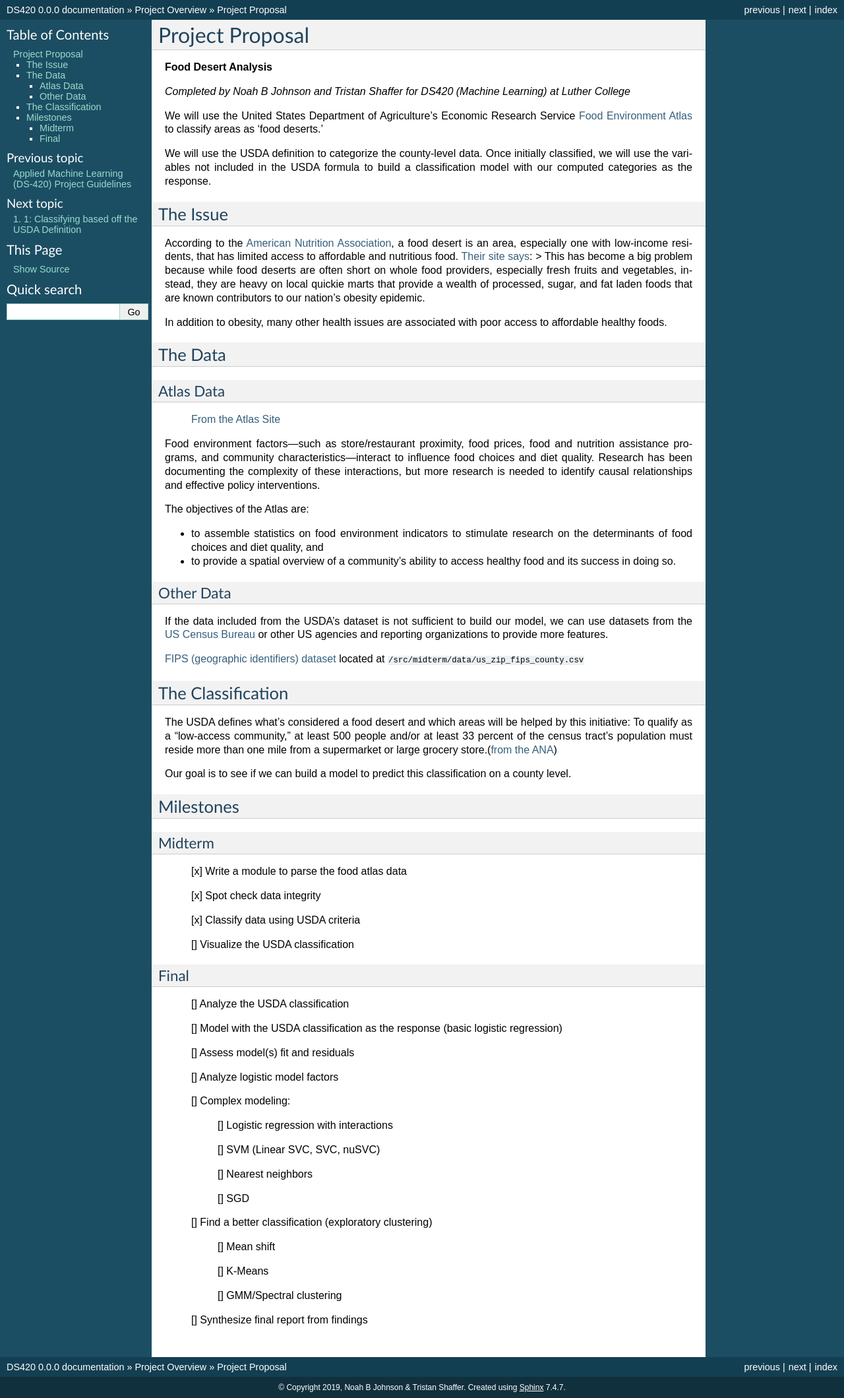
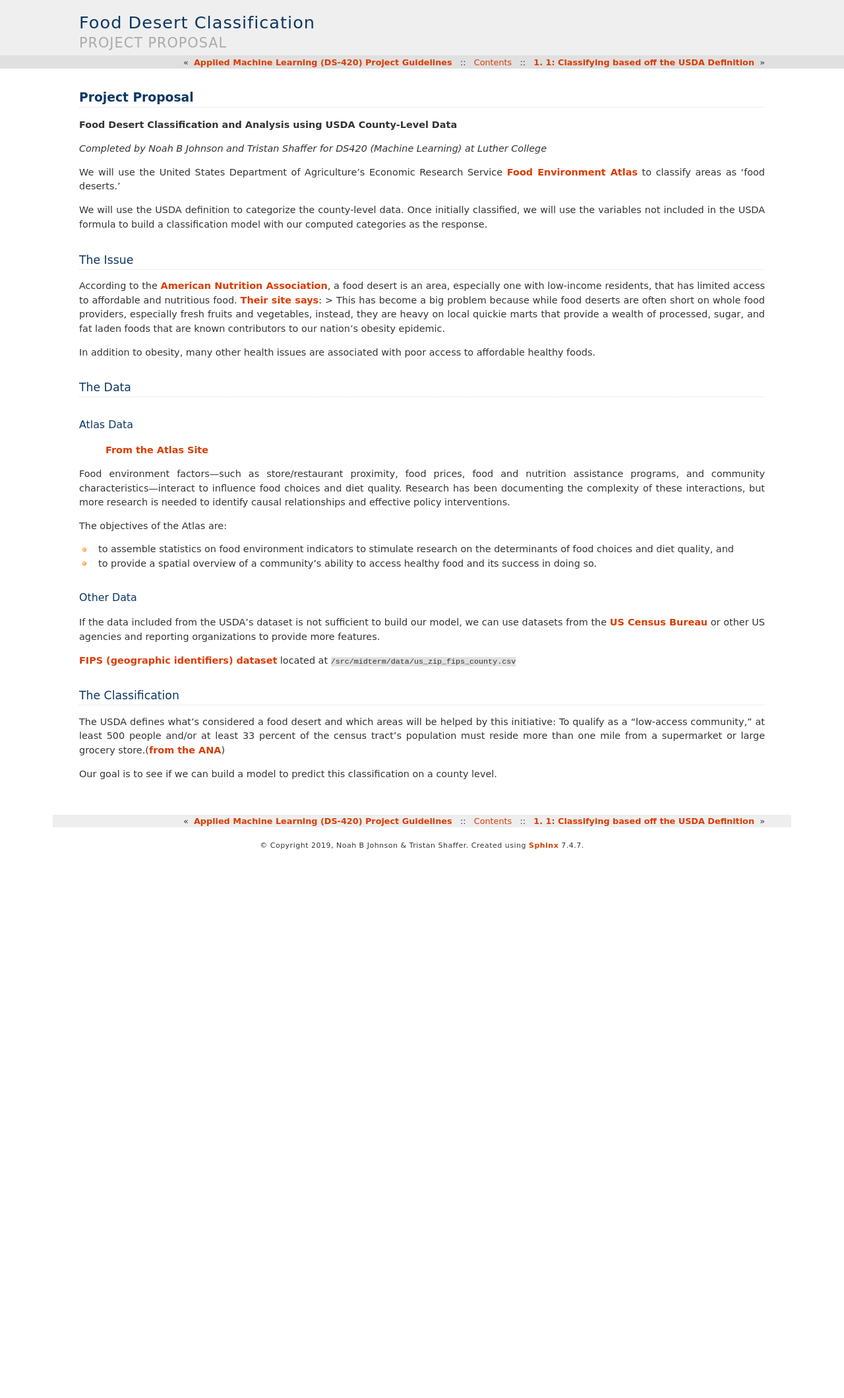
Before and after one commit to noahbjohnson/DS420, a Sphinx documentation site: the page built from docs/outline.rst, in a window 1280 px wide. Shown: the whole page at 66% size. Built offline with Sphinx 7.4.7, drawn with Linux system fonts in a browser that asks for light colours; pages that are not in the unit, such as notebooks, are missing from menus; after the commit the page ends 1299 px from its top, so only the background shows below that.

Commit message:
Updated Docs and Makefile

```diff
--- a/docs/conf.py
+++ b/docs/conf.py
@@ -1,15 +1,4 @@
 # -*- coding: utf-8 -*-
-#
-# DS420 documentation build configuration file, created by
-# sphinx-quickstart.
-#
-# This file is execfile()d with the current directory set to its containing dir.
-#
-# Note that not all possible configuration values are present in this
-# autogenerated file.
-#
-# All configuration values have a default; values that are commented out
-# serve to show the default.
 
 # -- Path setup --------------------------------------------------------------
 
@@ -31,7 +20,7 @@
 # The short X.Y version
 version = '0.0'
 # The full version, including alpha/beta/rc tags
-release = '0.0.0'
+release = '0.0.1a'
 
 
 # -- General configuration -----------------------------------------------------
@@ -46,7 +35,6 @@
 extensions = [
     'sphinx.ext.autodoc',
     'sphinx.ext.doctest',
-    'sphinx.ext.intersphinx',
     'sphinx.ext.todo',
     'sphinx.ext.coverage',
     'sphinx.ext.mathjax',
@@ -66,9 +54,6 @@
 # The master toctree document.
 master_doc = 'index'
 
-# The language for content autogenerated by Sphinx. Refer to documentation
-# for a list of supported languages.
-#
 # This is also used if you do content translation via gettext catalogs.
 # Usually you set "language" from the command line for these cases.
 language = None
@@ -101,7 +86,7 @@
 
 # The theme to use for HTML and HTML Help pages.  See the documentation for
 # a list of builtin themes.
-html_theme = 'default'
+html_theme = 'haiku'
 
 # Theme options are theme-specific and customize the look and feel of a theme
 # further.  For a list of options available for each theme, see the
@@ -114,7 +99,7 @@
 
 # The name for this set of Sphinx documents.  If None, it defaults to
 # "<project> v<release> documentation".
-# html_title = None
+html_title = "Food Desert Classification"
 
 # A shorter title for the navigation bar.  Default is the same as html_title.
 # html_short_title = None
@@ -202,8 +187,8 @@
 #  author, documentclass [howto, manual, or own class]).
 latex_documents = [
     ('index',
-     'DS420.tex',
-     u'DS420 Documentation',
+     'FoodDesert.tex',
+     u'Food Desert Classification',
      u"Noah B Johnson and Tristan Shaffer", 'manual'),
 ]
 
@@ -233,7 +218,7 @@
 # One entry per manual page. List of tuples
 # (source start file, name, description, authors, manual section).
 man_pages = [
-    ('index', 'DS420', u'DS420 Documentation',
+    ('index', 'FoodDesert', u'Food Desert Classification',
      [u"Noah B Johnson and Tristan Shaffer"], 1)
 ]
 
@@ -247,8 +232,8 @@
 # (source start file, target name, title, author,
 #  dir menu entry, description, category)
 texinfo_documents = [
-    ('index', 'DS420', u'DS420 Documentation',
-     u"Noah B Johnson and Tristan Shaffer", 'DS420',
+    ('index', 'FoodDesert', u'Food Desert Classification',
+     u"Noah B Johnson and Tristan Shaffer", 'FoodDesert',
      'Food Desert Classification', 'Miscellaneous'),
 ]
 
@@ -284,7 +269,7 @@
 # -- Options for intersphinx extension ---------------------------------------
 
 # Example configuration for intersphinx: refer to the Python standard library.
-intersphinx_mapping = {'https://docs.python.org/': None}
+# intersphinx_mapping = {'https://docs.python.org/': None}
 
 # -- Options for todo extension ----------------------------------------------
 
--- a/docs/outline.rst
+++ b/docs/outline.rst
@@ -2,7 +2,7 @@
 Project Proposal
 ****************
 
-**Food Desert Analysis**
+**Food Desert Classification and Analysis using USDA County-Level Data**
 
 *Completed by Noah B Johnson and Tristan Shaffer for DS420 (Machine Learning) at Luther College*
 
@@ -79,49 +79,3 @@ grocery store.(\ `from the ANA <http://americannutritionassociation.org/newslett
 
 Our goal is to see if we can build a model to predict this
 classification on a county level.
-
-Milestones
-#############
-
-Midterm
-********
-
-    [x]︎ Write a module to parse the food atlas data
-
-    [x]︎ Spot check data integrity
-
-    [x]︎ Classify data using USDA criteria
-
-    [] Visualize the USDA classification
-
-
-Final
-**********
-
-    [] Analyze the USDA classification
-
-    [] Model with the USDA classification as the response (basic logistic regression)
-
-    [] Assess model(s) fit and residuals
-
-    [] Analyze logistic model factors
-
-    [] Complex modeling:
-
-      [] Logistic regression with interactions
-
-      [] SVM (Linear SVC, SVC, nuSVC)
-
-      [] Nearest neighbors
-
-      [] SGD
-
-    [] Find a better classification (exploratory clustering)
-
-      [] Mean shift
-
-      [] K-Means
-
-      [] GMM/Spectral clustering
-
-    [] Synthesize final report from findings
```
Also changed, not shown: docs/index.rst (+25 -5 lines), 1 other file.
